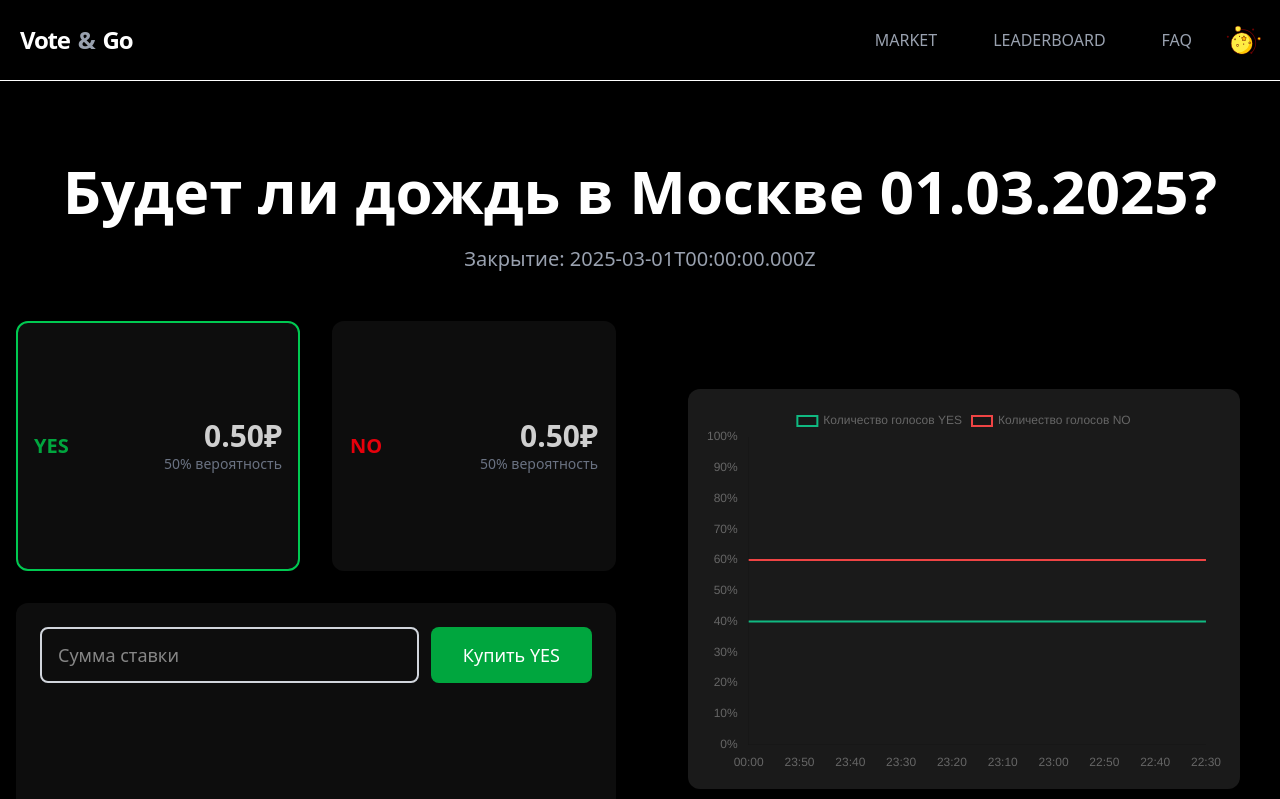
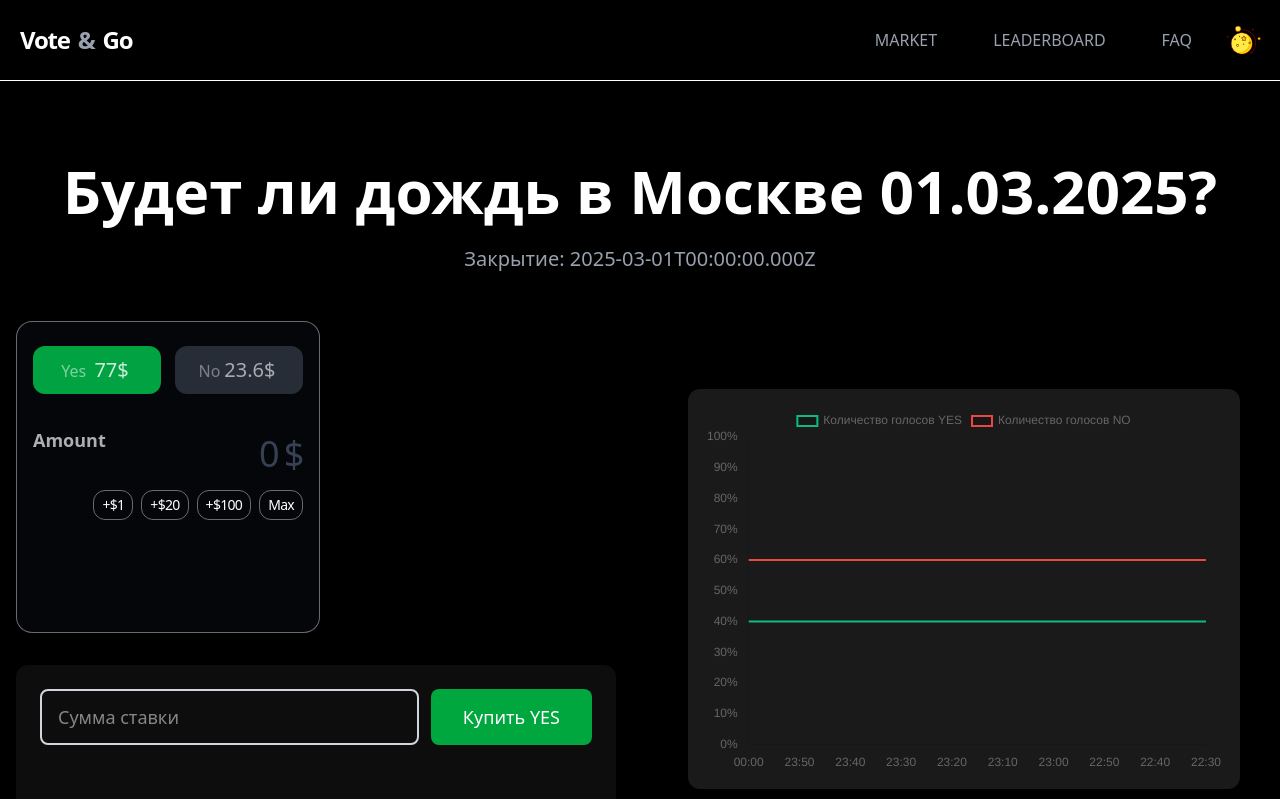
Before and after one commit to Vote-Go/frontend, a React (Vite) app: page /event/1 in a window 1280 px wide. Shown: the top 799 px of the page. Built offline with nearby package versions, Linux system fonts and the light colour scheme.

Commit message:
add the bid panel to the Events page

```diff
--- a/src/fsd/pages/Event.tsx
+++ b/src/fsd/pages/Event.tsx
@@ -2,11 +2,16 @@ import { useMemo, useState } from "react";
 import { TypeOfVote } from "../../entities/market/types/common";
 import { calculatePayout } from "../../features/bet/lib";
 import { useBet } from "../../features/bet/model/useBet";
-import { ChartSection, Outcome, BetArea, EventDetails, HistoryVotesTable } from "../../features/bet/ui";
+import {
+  ChartSection,
+  Outcome,
+  BetArea,
+  EventDetails,
+  HistoryVotesTable,
+} from "../../features/bet/ui";
 import { generateMarketData } from "../../shared/lib";
 import { Container } from "../../shared/ui/Container";
 import { Hero } from "../../widgets/hero";
-
 
 const Event = () => {
   const [marketData] = useState(generateMarketData()[0]);
@@ -29,27 +34,7 @@ const Event = () => {
 
         <div className="grid grid-rows-[auto_1fr] md:grid-rows-none gap-6 md:gap-8">
           <div className="grid grid-cols-2 gap-4 md:gap-6 lg:gap-8">
-						{(["YES", "NO"] as TypeOfVote[]).map((outcome) => {
-							const lowerOutcome =
-								outcome.toLowerCase() as Lowercase<TypeOfVote>;
-							return (
-								<Outcome
-									key={outcome}
-									outcome={outcome}
-									selected={selectedOutcome === outcome}
-									price={
-										marketData.currentStats[lowerOutcome]
-											.price
-									}
-									probability={
-										marketData.currentStats[lowerOutcome]
-											.probability
-									}
-									onClick={() => setSelectedOutcome(outcome)}
-									className="h-full"
-								/>
-							);
-						})}
+            <h1>Hello World</h1>
           </div>
 
           <BetArea
--- a/src/pages/Event.tsx
+++ b/src/pages/Event.tsx
@@ -1,6 +1,7 @@
 import { useMemo, useState } from "react";
 import { calculatePayout } from "../features/bet/lib";
 import { useBet } from "../features/bet/model/useBet";
+
 import {
   Outcome,
   BetArea,
@@ -43,10 +44,47 @@ const Event = () => {
     [amount, selectedOutcome, marketData]
   );
 
+  const [buyYes, setBuyYes] = useState(true); // Buy 'Yes' votes by default
+  const [isBet, setIsBet] = useState(false); // false -> the input contains the bet amount
+  const [betValue, setBetValue] = useState("");
+  const selectAdd = {
+    "+$1": 1,
+    "+$20": 20,
+    "+$100": 100,
+    Max: 0,
+  };
+
+  const handleAddition = (raise) => {
+    if (betValue == "") {
+      setBetValue(String(raise));
+    } else {
+      const newBetAmount = String(raise == 0 ? 0 : parseInt(betValue) + raise);
+      setBetValue(newBetAmount);
+    }
+  };
+
+  const selectAddButtons = Object.keys(selectAdd).map((raise) => {
+    return (
+      <button
+        onClick={() => handleAddition(selectAdd[raise])}
+        className="text-white dark:text-gray-500 tracking-tighter px-2 py-1 rounded-xl  text-sm dark:border-gray-200 border-white/40 border-1 cursor-pointer dark:hover:bg-gray-200/75 dark:hover:border-gray-200/75 hover:bg-gray-700/75 hover:border-gray-700/75"
+      >
+        {raise}
+      </button>
+    );
+  });
+
   function updateMarketData(option: string) {
     setMarketData(generateMarketData(option)[0]);
     setSelectedSpread(option);
   }
+
+  const handleInput = (e) => {
+    setIsBet(e.target.value.length > 0);
+    const numericValue = e.target.value.replace(/\D/g, "").slice(0, 6);
+
+    setBetValue(numericValue);
+  };
 
   return (
     <Container className="mx-auto space-y-6">
@@ -68,23 +106,69 @@ const Event = () => {
 
         <div className="grid grid-rows-[auto_1fr] md:grid-rows-none gap-6 md:gap-8">
           <div className="grid grid-cols-2 gap-4 md:gap-6 lg:gap-8">
-            {(["YES", "NO"] as TypeOfVote[]).map((outcome) => {
-              const lowerOutcome =
-                outcome.toLowerCase() as Lowercase<TypeOfVote>;
-              return (
-                <Outcome
-                  key={outcome}
-                  outcome={outcome}
-                  selected={selectedOutcome === outcome}
-                  price={marketData.currentStats[lowerOutcome].price}
-                  probability={
-                    marketData.currentStats[lowerOutcome].probability
-                  }
-                  onClick={() => setSelectedOutcome(outcome)}
-                  className="h-full dark:bg-white dark:text-black dark:hover:bg-gray-100 bg-white/5 text-white/80 hover:bg-white/10"
-                />
-              );
-            })}
+            <div className="border-1 w-76 h-auto bg-gray-900/25 dark:bg-white dark:border-gray-200 border-white/40 rounded-2xl">
+              <div className="p-4">
+                <div className="*:w-32 *:h-12 flex justify-between  *:font-medium *:rounded-xl *:hover:cursor-pointer py-2 ">
+                  <button
+                    onClick={() => setBuyYes(true)}
+                    className={`${buyYes ? "bg-green-500/80 dark:bg-green-500 hover:bg-green-500/90 text-white/50 dark:text-white/75" : "bg-gray-600/50 dark:bg-gray-200 hover:bg-gray-600/45 dark:text-gray-700/30 dark:hover:bg-gray-200/50 text-white/40"}  `}
+                  >
+                    Yes{" "}
+                    <span
+                      className={`${buyYes ? "text-white/80 dark:text-white" : "text-gray-300/50 dark:text-gray-700/40"}  text-xl px-1`}
+                    >
+                      77$
+                    </span>
+                  </button>
+                  <button
+                    onClick={() => setBuyYes(false)}
+                    className={`${!buyYes ? "bg-red-600/70 dark:bg-red-600/90 hover:bg-red-600/60 text-white/60 dark:text-white/70" : "bg-gray-600/50 dark:hover:bg-gray-200/75 dark:bg-gray-200 hover:bg-gray-600/45 dark:text-gray-500/75 text-white/40"} `}
+                  >
+                    No
+                    <span
+                      className={`${!buyYes ? "text-white/80 dark:text-white" : "dark:text-gray-500/75  text-gray-300/75"} px-1 text-xl `}
+                    >
+                      23.6$
+                    </span>
+                  </button>
+                </div>
+              </div>
+              <div className="p-4 h-22 relative bottom-2 flex justify-between">
+                <div>
+                  <p className="text-gray-200/75 text-lg font-bold dark:text-gray-600">
+                    Amount
+                  </p>
+                </div>
+
+                <div>
+                  <div className="relative left-4 top-2">
+                    <input
+                      type="string"
+                      onInput={handleInput}
+                      value={betValue}
+                      className={`!transition placeholder-gray-700 dark:placeholder-gray-400 text-right focus:outline-none w-4/5 dark:text-black text-white text-4xl`}
+                      placeholder="0"
+                    />{" "}
+                    <span
+                      className={`${!isBet ? "text-gray-700 dark:text-gray-400" : "text-white dark:text-black"} text-4xl`}
+                    >
+                      $
+                    </span>
+                  </div>
+                </div>
+              </div>
+              <div className="!transition px-4 flex justify-end gap-2 relative bottom-4  h-auto w-full">
+                {selectAddButtons}
+              </div>
+
+              <div
+                className={`${betValue == "0" || betValue == "" ? "hidden" : "!transition border-t-4   dark:border-gray-200  border-gray-700 p-4 h-24 flex items-center justify-end"}`}
+              >
+                <span className="text-green-400 dark:text-green-500 font-medium text-4xl">
+                  $<span className="pl-1">{betValue * 1.25}</span>
+                </span>
+              </div>
+            </div>
           </div>
 
           <BetArea
--- a/src/pages/Leaderboard.tsx
+++ b/src/pages/Leaderboard.tsx
@@ -1,7 +1,7 @@
 import { Hero } from "../widgets/hero";
 import { Container } from "../shared/ui/Container";
 import { BiSortAlt2 } from "react-icons/bi";
-import { useState } from "react";
+import { useState, useEffect } from "react";
 
 interface tableRows {
   name: string;
@@ -67,6 +67,11 @@ const generateTable = () => {
   const [tableData, setTableData] = useState(tableRows);
   const [sortByScoreType, setByScoreType] = useState("descending"); // sorts by descending by default
   const [sortByRatingType, setByRatingType] = useState("descending"); // sorts by descending by default
+
+  // sort the table by score in descending order once the page loads
+  useEffect(() => {
+    setTableData([...tableData].sort((a, b) => b.score - a.score));
+  }, []);
 
   const sortByScore = () => {
     let sortedScore;
```
Also changed, not shown: src/styles/index.css (indentation only), 1 other file (tests, documents, lock files or other folders). Lines whose indentation alone changed are shown as unchanged.
